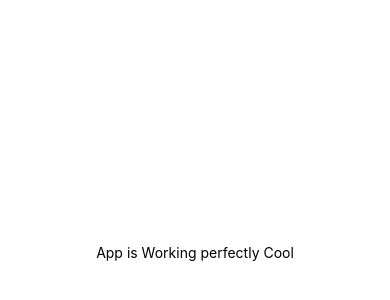
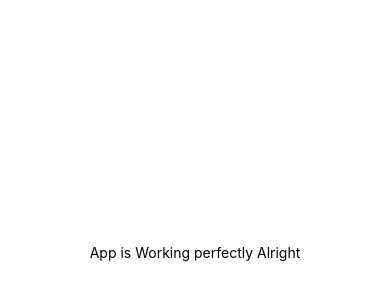
Before and after one commit to jarvismsk/MindSOS, a React Native app: screen / in a window 390 px wide. Shown: the part 170-470 px from the top of the page. Built offline with nearby package versions, Linux system fonts and the light colour scheme.

Commit message:
App check

```diff
--- a/App.js
+++ b/App.js
@@ -4,7 +4,7 @@ import { StyleSheet, Text, View } from 'react-native';
 export default function App() {
   return (
     <View style={styles.container}>
-      <Text>App is Working perfectly Cool</Text>
+      <Text>App is Working perfectly Alright</Text>
       <StatusBar style="auto" />
     </View>
   );
```
